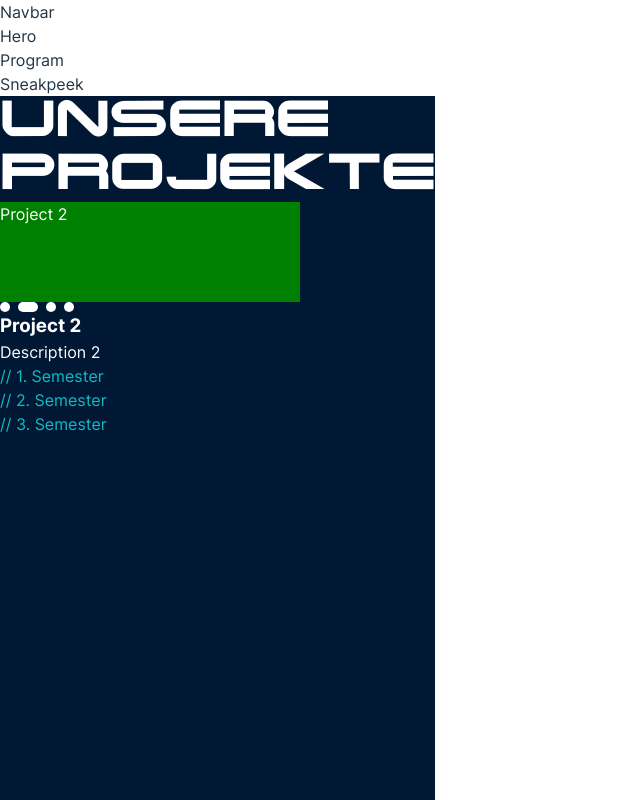
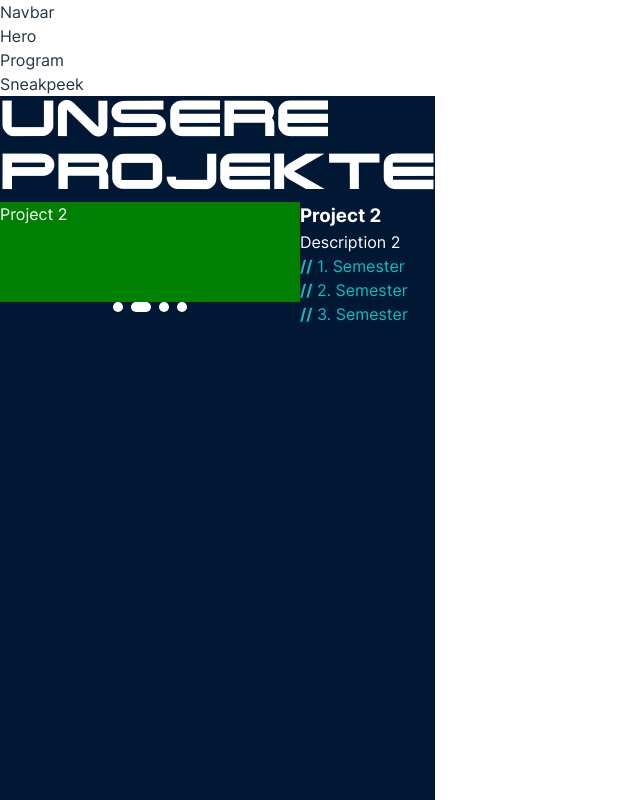
Before and after one commit to IF2023/IF2023, a React (Vite) app in the folder IF2023_Website/: page / in a window 1280 px wide. Shown: the top 800 px of the page, without its empty margins (0-640 px from the left). Built offline with nearby package versions, Linux system fonts and the light colour scheme.

Commit message:
feat: minor css

```diff
--- a/IF2023_Website/src/components/Slideshow/Filter/Filter.jsx
+++ b/IF2023_Website/src/components/Slideshow/Filter/Filter.jsx
@@ -32,7 +32,7 @@ const Filter = ({ data, setFilter }) => {
               handleFilter(item);
             }}
           >
-            // {item}. Semester
+            <b>//</b> {item}. Semester
           </p>
         );
       })}
--- a/IF2023_Website/src/components/Slideshow/Filter/Filter.module.scss
+++ b/IF2023_Website/src/components/Slideshow/Filter/Filter.module.scss
@@ -2,8 +2,14 @@
 
 .filter {
   color: $color_neon_blue;
+  &:hover {
+    color: $color_blue;
+  }
 }
 
 .active {
   color: $color_neon_yellow;
+  &:hover {
+    color: $color_neon_yellow;
+  }
 }
--- a/IF2023_Website/src/components/Slideshow/ImageFrame/ImageFrame.jsx
+++ b/IF2023_Website/src/components/Slideshow/ImageFrame/ImageFrame.jsx
@@ -2,6 +2,7 @@ import styles from "./ImageFrame.module.scss";
 
 const ImageFrame = ({ data, index }) => {
   //Todo: Map over data to generate Images
+  //? Lazy-Load Images?
 
   return (
     <div className={styles.ImageFrame}>
--- a/IF2023_Website/src/components/Slideshow/Slideshow.jsx
+++ b/IF2023_Website/src/components/Slideshow/Slideshow.jsx
@@ -3,6 +3,7 @@ import ImageFrame from "./ImageFrame/ImageFrame";
 import InformationBlock from "./InformationBlock/InformationBlock";
 import Filter from "./Filter/filter";
 import BulletNavigation from "./BulletNavigation/BulletNavigation";
+import styles from "./Slideshow.module.scss";
 
 import data from "../../data/projectsData.json";
 
@@ -40,15 +41,19 @@ const Slideshow = () => {
 
   if (filteredData) {
     return (
-      <div>
+      <div className={styles.flex_row}>
+        <div className={`${styles.flex_column} ${styles.center_secondary}`}>
           <ImageFrame data={filteredData} index={index} />
           <BulletNavigation
             data={filteredData}
             currentSlide={index}
             setIndex={setIndex}
           />
+        </div>
+        <div className={styles.flex_column}>
           <InformationBlock data={filteredData} index={index} />
           <Filter data={data} setFilter={setFilter} />
+        </div>
       </div>
     );
   }
--- /dev/null
+++ b/IF2023_Website/src/components/Slideshow/Slideshow.module.scss
@@ -0,0 +1 @@
+@import "/src/variables";
```
Lines whose indentation alone changed are shown as unchanged.
